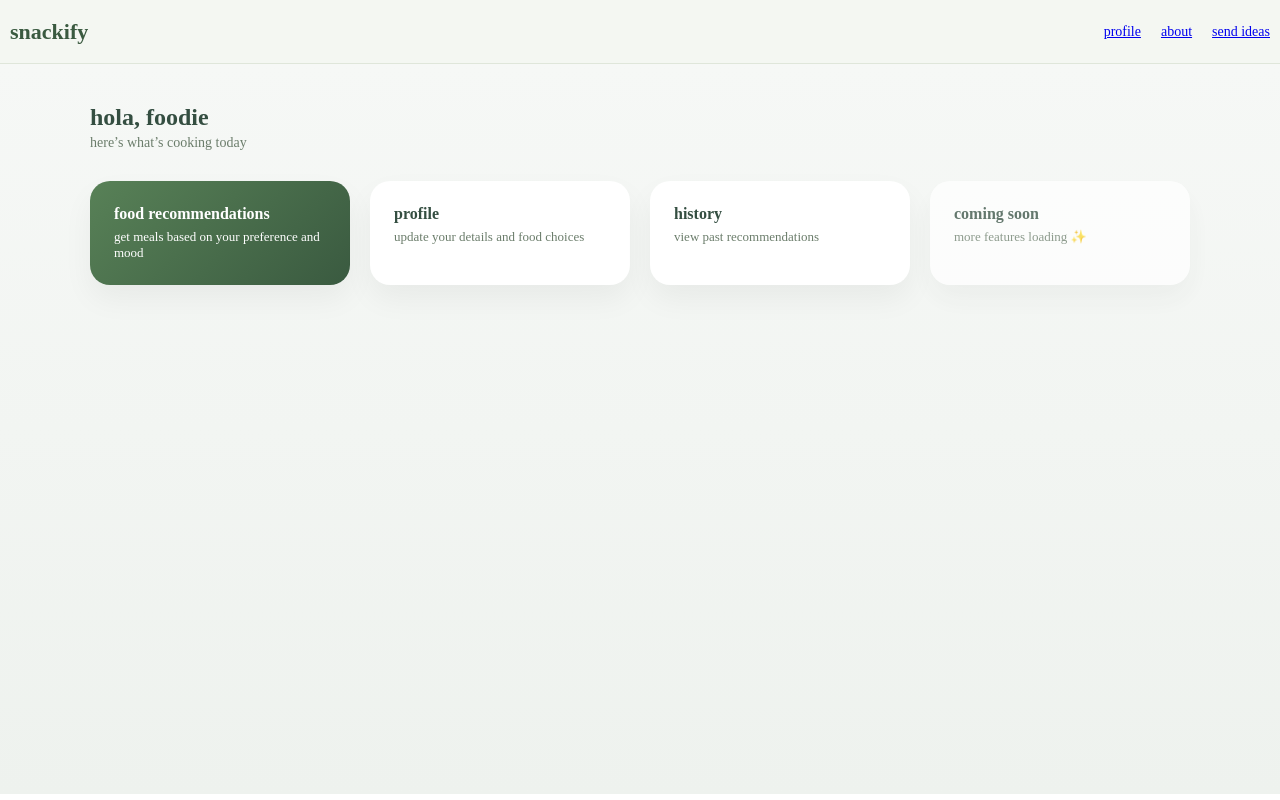
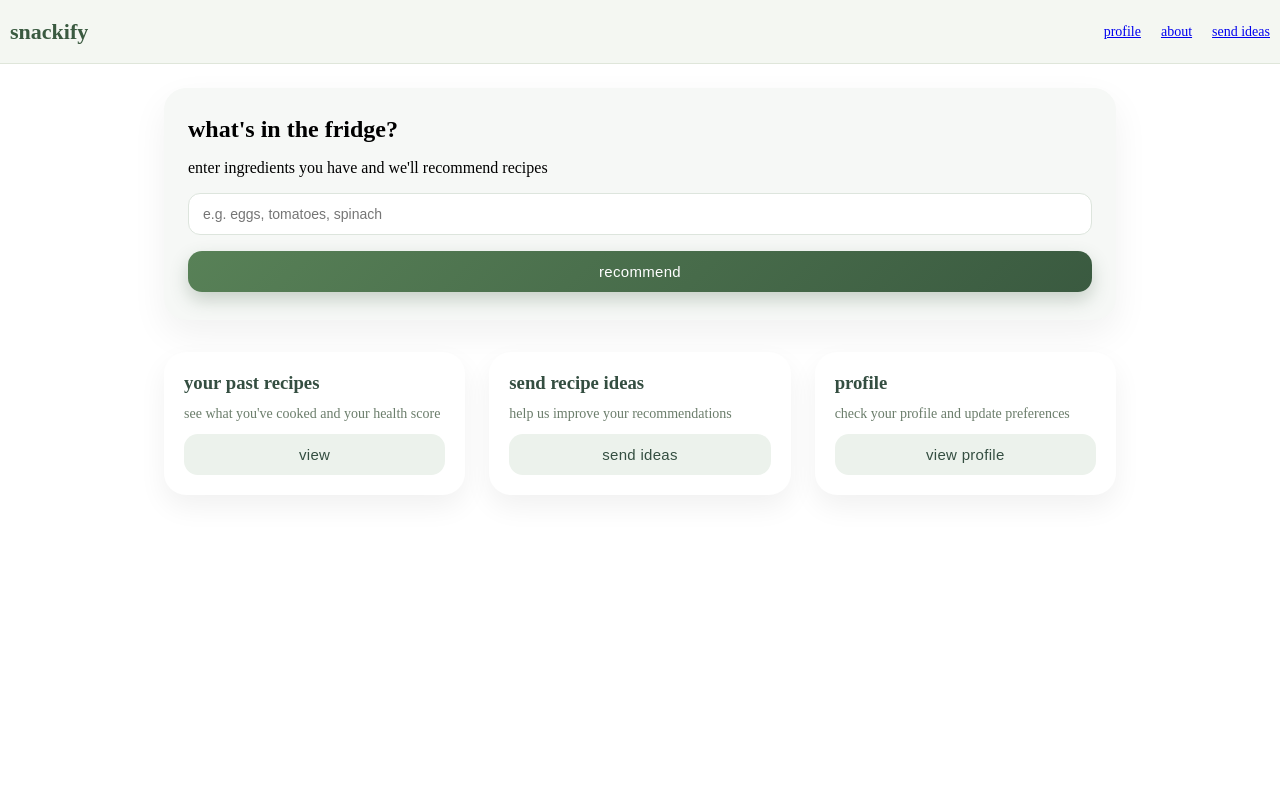
Before and after one commit to maithilimukherjee/snackify, a React app in the folder frontend/: page /dashboard in a window 1280 px wide. Built offline with nearby package versions, Linux system fonts and the light colour scheme; the HTML template or start-up script is replaced by a standard one.

Commit message:
fix isssues and add recommendation page

```diff
--- a/frontend/src/pages/dashboard.css
+++ b/frontend/src/pages/dashboard.css
@@ -1,75 +1,82 @@
 .dashboard-wrapper {
-  min-height: calc(100vh - 70px);
-  padding: 40px 24px;
-  background: linear-gradient(180deg, #f6f8f6, #eef2ee);
+  padding: 24px;
+  display: flex;
+  flex-direction: column;
+  gap: 32px;
+  max-width: 1000px;
+  margin: auto;
 }
 
-.dashboard-header {
-  max-width: 1100px;
-  margin: 0 auto 30px;
+.fridge-card {
+  background: #f6f8f6;
+  padding: 28px 24px;
+  border-radius: 22px;
+  box-shadow: 0 14px 36px rgba(0, 0, 0, 0.06);
+  display: flex;
+  flex-direction: column;
+  gap: 16px;
+  animation: fadeUp 0.6s ease;
 }
 
-.dashboard-header h2 {
-  color: #344e41;
-  font-weight: 600;
-  margin-bottom: 4px;
+.fridge-card input {
+  padding: 12px 14px;
+  border-radius: 12px;
+  border: 1px solid #dde5dd;
+  font-size: 14px;
+  outline: none;
+  transition: border 0.2s ease, box-shadow 0.2s ease;
 }
 
-.dashboard-header p {
-  font-size: 14px;
-  color: #6b7d6b;
+.fridge-card input:focus {
+  border-color: #588157;
+  box-shadow: 0 0 0 3px rgba(88, 129, 87, 0.15);
 }
 
-.dashboard-grid {
-  max-width: 1100px;
-  margin: 0 auto;
-  display: grid;
-  grid-template-columns: repeat(auto-fit, minmax(230px, 1fr));
-  gap: 20px;
+.dashboard-cards {
+  display: flex;
+  flex-wrap: wrap;
+  gap: 24px;
+  justify-content: space-between;
 }
 
-.dashboard-card {
+.info-card {
   background: #ffffff;
-  border-radius: 20px;
-  padding: 24px;
-  box-shadow: 0 14px 30px rgba(0, 0, 0, 0.05);
-  transition: transform 0.25s ease, box-shadow 0.25s ease;
-  cursor: pointer;
+  border-radius: 22px;
+  padding: 20px;
+  flex: 1 1 300px;
+  box-shadow: 0 12px 28px rgba(0, 0, 0, 0.06);
+  display: flex;
+  flex-direction: column;
+  gap: 12px;
+  animation: fadeUp 0.6s ease;
 }
 
-.dashboard-card:hover {
-  transform: translateY(-6px);
-  box-shadow: 0 20px 40px rgba(0, 0, 0, 0.08);
+.info-card h3 {
+  margin: 0;
+  color: #344e41;
 }
 
-.dashboard-card h3 {
-  color: #344e41;
-  font-size: 16px;
-  margin-bottom: 6px;
+.info-card p {
+  margin: 0;
+  color: #6b7d6b;
+  font-size: 14px;
 }
 
-.dashboard-card p {
-  font-size: 13px;
-  color: #6b7d6b;
-}
-
-.dashboard-card.primary {
-  background: linear-gradient(135deg, #588157, #3a5a40);
-  color: #ffffff;
-}
-
-.dashboard-card.primary h3,
-.dashboard-card.primary p {
-  color: #ffffff;
-}
-
-.dashboard-card.muted {
-  opacity: 0.75;
+/* animation */
+@keyframes fadeUp {
+  from {
+    opacity: 0;
+    transform: translateY(20px);
+  }
+  to {
+    opacity: 1;
+    transform: translateY(0);
+  }
 }
 
 /* mobile polish */
-@media (max-width: 480px) {
-  .dashboard-wrapper {
-    padding: 28px 18px;
+@media (max-width: 768px) {
+  .dashboard-cards {
+    flex-direction: column;
   }
 }
--- a/frontend/src/pages/dashboard.jsx
+++ b/frontend/src/pages/dashboard.jsx
@@ -1,36 +1,54 @@
+import { useState } from "react";
+import { useNavigate } from "react-router-dom";
 import Navbar from "../components/navbar";
+import Button from "../components/button";
 import "./dashboard.css";
 
 const Dashboard = () => {
+  const navigate = useNavigate();
+  const [ingredients, setIngredients] = useState("");
+
+  const handleRecommend = () => {
+    // optionally save ingredients to state/context or pass via navigate
+    navigate("/recommend", { state: { ingredients } });
+  };
+
   return (
     <>
-      <Navbar isAuthenticated={true}/>
+      <Navbar isAuthenticated={true} />
 
       <div className="dashboard-wrapper">
-        <div className="dashboard-header">
-          <h2>hola, foodie</h2>
-          <p>here’s what’s cooking today</p>
+        {/* fridge input section */}
+        <div className="fridge-card">
+          <h2>what's in the fridge?</h2>
+          <p>enter ingredients you have and we'll recommend recipes</p>
+          <input
+            type="text"
+            placeholder="e.g. eggs, tomatoes, spinach"
+            value={ingredients}
+            onChange={(e) => setIngredients(e.target.value)}
+          />
+          <Button variant="olive" text="recommend" onClick={handleRecommend} />
         </div>
 
-        <div className="dashboard-grid">
-          <div className="dashboard-card primary">
-            <h3>food recommendations</h3>
-            <p>get meals based on your preference and mood</p>
+        {/* three info cards */}
+        <div className="dashboard-cards">
+          <div className="info-card">
+            <h3>your past recipes</h3>
+            <p>see what you've cooked and your health score</p>
+            <Button text="view" onClick={() => navigate("/profile")} />
           </div>
 
-          <div className="dashboard-card">
-            <h3>profile</h3>
-            <p>update your details and food choices</p>
+          <div className="info-card">
+            <h3>send recipe ideas</h3>
+            <p>help us improve your recommendations</p>
+            <Button text="send ideas" onClick={() => navigate("/send-ideas")} />
           </div>
 
-          <div className="dashboard-card">
-            <h3>history</h3>
-            <p>view past recommendations</p>
-          </div>
-
-          <div className="dashboard-card muted">
-            <h3>coming soon</h3>
-            <p>more features loading ✨</p>
+          <div className="info-card">
+            <h3>profile</h3>
+            <p>check your profile and update preferences</p>
+            <Button text="view profile" onClick={() => navigate("/profile")} />
           </div>
         </div>
       </div>
--- a/frontend/src/pages/login.css
+++ b/frontend/src/pages/login.css
@@ -1,6 +1,7 @@
 .login-wrapper {
   height: calc(100vh - 70px);
   display: flex;
+  flex-direction: column;
   justify-content: center;
   align-items: center;
   background: linear-gradient(120deg, #e9f5ec, #f6fff8);
@@ -68,3 +69,9 @@
     transform: translateY(0);
   }
 }
+
+form{
+  display: flex;
+  flex-direction: column;
+  gap: 12px;
+}
--- a/frontend/src/pages/login.jsx
+++ b/frontend/src/pages/login.jsx
@@ -1,23 +1,67 @@
+import { useState } from "react";
+import { useNavigate } from "react-router-dom";
 import Navbar from "../components/navbar";
 import Button from "../components/button";
+import api from "../api/axios";
 import "./login.css";
 
 const Login = () => {
+  const navigate = useNavigate();
+  const [email, setEmail] = useState("");
+  const [password, setPassword] = useState("");
+  const [error, setError] = useState("");
+
+  const handleLogin = async (e) => {
+    e.preventDefault();
+
+    try {
+      const res = await api.post("/auth/login", { email, password });
+
+      // save JWT token
+      localStorage.setItem("token", res.data.token);
+
+      // redirect to dashboard
+      navigate("/dashboard");
+    } catch (err) {
+      console.error(err);
+      setError(
+        err.response?.data?.message || "something went wrong, try again"
+      );
+    }
+  };
+
   return (
     <>
-      <Navbar isAuthenticated={false}/>
+      <Navbar isAuthenticated={false} />
 
       <div className="login-wrapper">
         <div className="login-card">
           <h2>welcome back</h2>
           <p>log in to get snack recommendations</p>
 
-          <input type="email" placeholder="email" />
-          <input type="password" placeholder="password" />
+          <form onSubmit={handleLogin} className="login-form">
+            <input
+              type="email"
+              placeholder="email"
+              value={email}
+              onChange={(e) => setEmail(e.target.value)}
+              required
+            />
+            <input
+              type="password"
+              placeholder="password"
+              value={password}
+              onChange={(e) => setPassword(e.target.value)}
+              required
+            />
 
-          <Button text="login" />
+            {error && <p style={{ color: "red", fontSize: "14px" }}>{error}</p>}
+
+            <Button text="login" onClick={handleLogin}/>
+          </form>
+
           <span className="login-footer">
-          don't have an account? <a href="/register">register</a>
+            don't have an account? <a href="/register">register</a>
           </span>
         </div>
       </div>
--- a/frontend/src/pages/recommend.jsx
+++ b/frontend/src/pages/recommend.jsx
@@ -1,8 +1,12 @@
 import React from 'react'
+import Navbar from '../components/navbar'
 
 const recommend = () => {
   return (
     <div>
+      <Navbar isAuthenticated={true} />
+      <h1>recommendations: </h1>
+
 
     </div>
   )
```
Also changed, not shown: frontend/src/pages/recommend.css (added).
